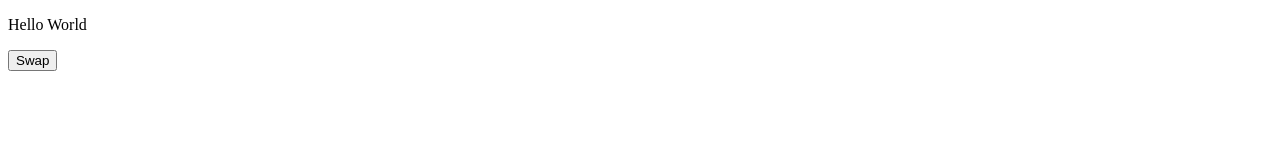
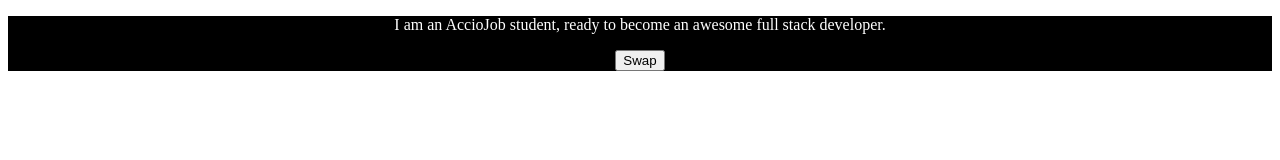
Before and after one commit to acciojob/dark-theme-AchintyaG, a website: page main.html in a window 1280 px wide. Both pictures are taken after a click on the button "Swap". Drawn offline with Linux system fonts and the light colour scheme.

Commit message:
created a submission

```diff
--- a/main.html
+++ b/main.html
@@ -7,12 +7,12 @@
     <link rel="stylesheet" href="styles.css">
   </head>
   <body>
-    <main>
+    <main id="app" class="day">
       <!-- html markup here -->
       <p id="ptag">
-        Hello World
+       I am an AccioJob student, ready to become an awesome full stack developer.
       </p>
-      <button>Swap</button>
+      <button id="swap" class="button_day" onclick="swapTheme()">Swap</button>
     </main>
     <script src="./script.js"></script>
   </body>
--- a/script.js
+++ b/script.js
@@ -1,7 +1,14 @@
 //your code here
-var theme = document.getElementById('#ptag');
-var swapBtn = document.querySelector(button);
- function swapTheme() {
- 	if()
+function swapTheme() {
+	var theme = document.getElementById('app');
+var swapBtn = document.querySelector('#swap');
+ 	if(theme.classList.contains('day')){
+		theme.classList.remove('day');
+		theme.classList.add('night');
+	}else{
+		theme.classList.remove('night');
+		theme.classList.add('day');
+	}
+
  }
 swapBtn.addEventListner('click', swapTheme);
--- a/styles.css
+++ b/styles.css
@@ -1,16 +1,14 @@
 #app{
-  height:90vh;
+	margin:0px;
+	height:100%;
+	width:100%;
+	text-align:center;
+}
+.day{
+	background-color:white;
+	color:black;
 }
 .night{
   background-color: black;
   color:white;
 }
-
-#swap{
-  outline:0;
-}
-
-.button_night{
-  background-color:blue;
-  color:white;
-}
```
